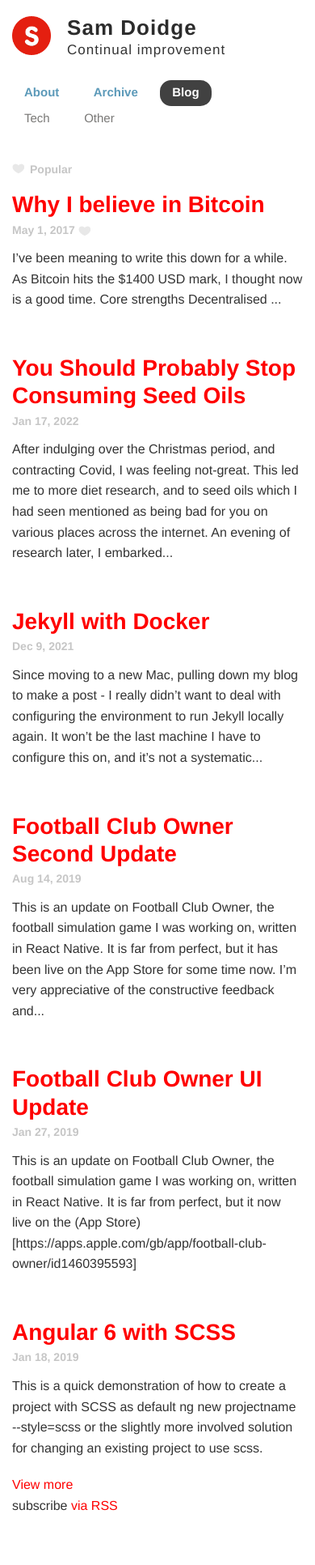
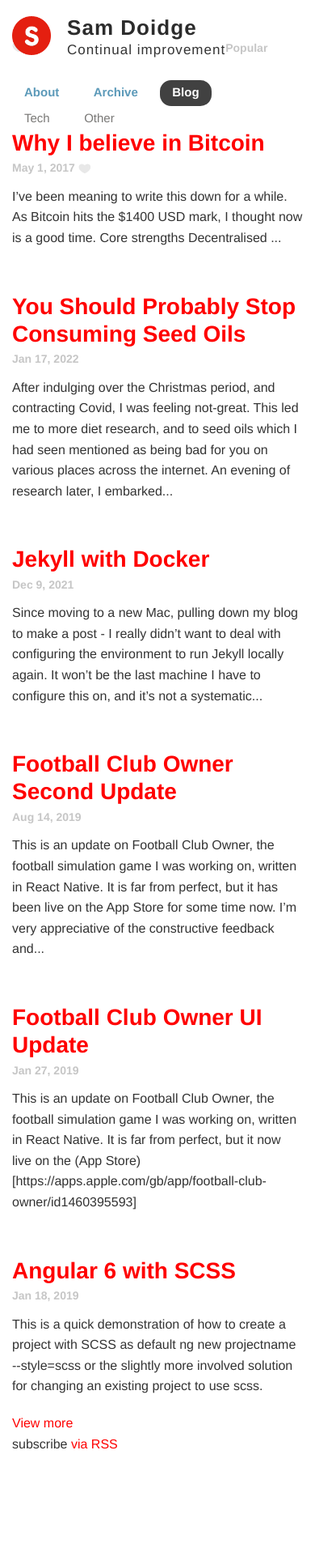
Before and after one commit to samdoidge/samdoidge.com, a Jekyll site: the page built from index.html, in a window 390 px wide. Shown: the whole page at 81% size. Built offline with Jekyll 4.4.1, drawn with Linux system fonts in a browser that asks for light colours; after the commit the page ends 1856 px from its top, so only the background shows below that.

Commit message:
mobile styling corrections

```diff
--- a/assets/sass/_layout.scss
+++ b/assets/sass/_layout.scss
@@ -1,24 +1,22 @@
-@import 'variables';
-
+@import "variables";
 
 .container {
   padding: 0px 15px;
 }
 
 #content {
-	float: right;
   padding-bottom: 60px;
   margin-top: 10px;
 }
 
 @media (min-width: $screen-sm) {
-
   .container {
     width: 830px;
     margin: 20px auto;
   }
 
   #content {
+	float: right;
     width: 650px;
     margin-top: 0;
   }
```
Lines whose indentation alone changed are shown as unchanged.
